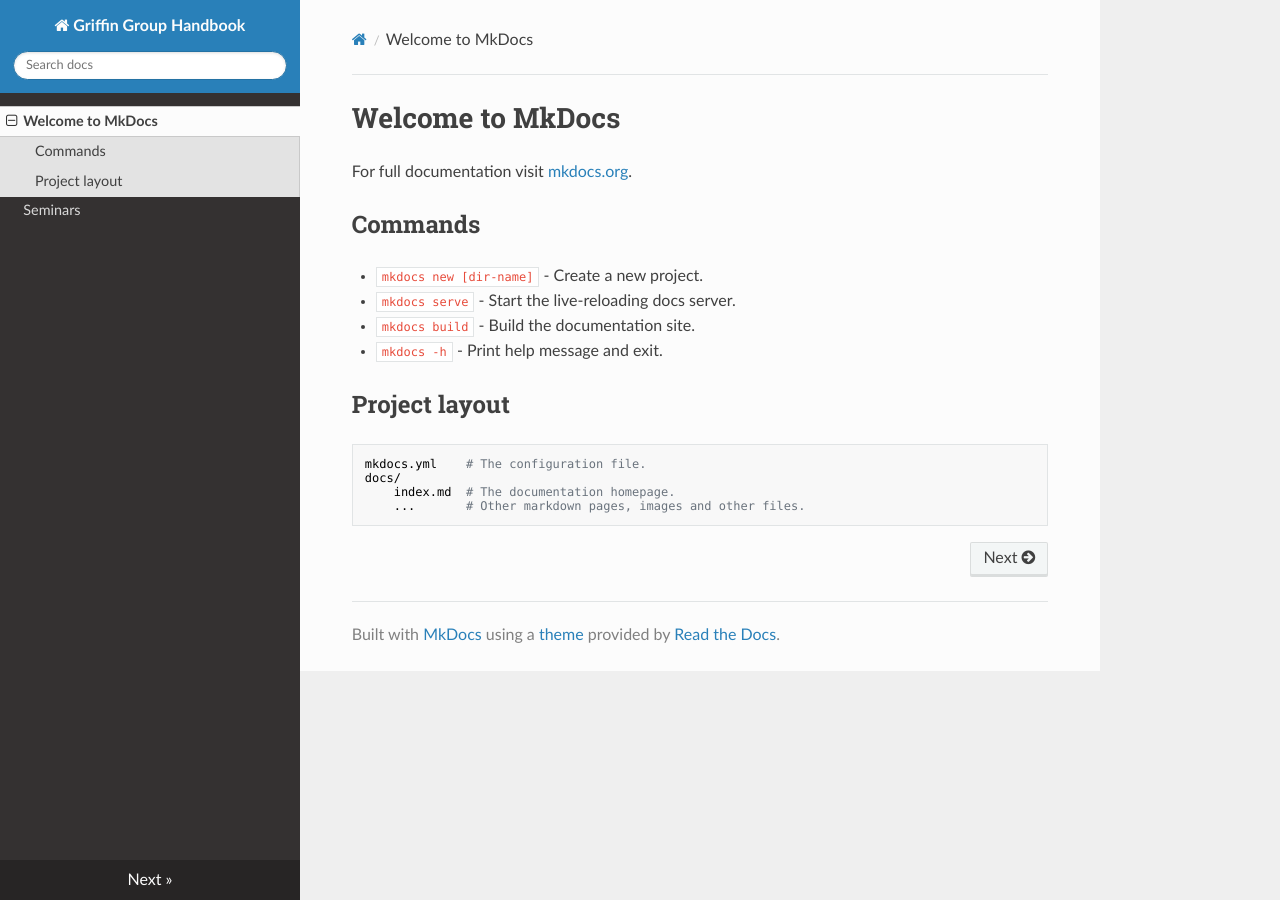
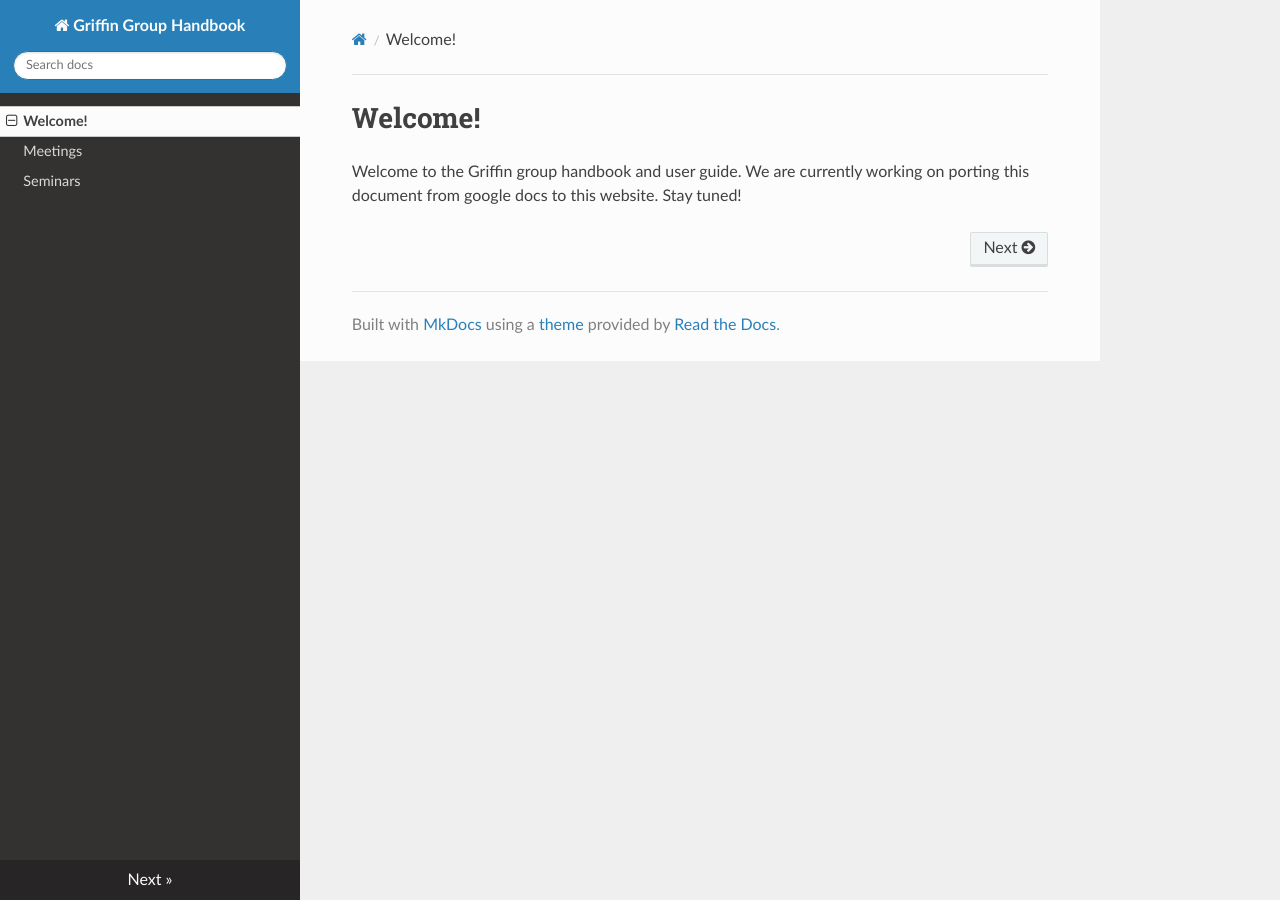
Before and after one commit to oashour/GriffinGroupHandbook, an MkDocs documentation site: the page built from docs/index.md, in a window 1280 px wide. Built offline with MkDocs 1.6.1, drawn with Linux system fonts in a browser that asks for light colours; nearby versions of some CDN libraries.

Commit message:
Add meetings page

```diff
--- a/docs/index.md
+++ b/docs/index.md
@@ -1,17 +1,3 @@
-# Welcome to MkDocs
+# Welcome!
 
-For full documentation visit [mkdocs.org](https://www.mkdocs.org).
-
-## Commands
-
-* `mkdocs new [dir-name]` - Create a new project.
-* `mkdocs serve` - Start the live-reloading docs server.
-* `mkdocs build` - Build the documentation site.
-* `mkdocs -h` - Print help message and exit.
-
-## Project layout
-
-    mkdocs.yml    # The configuration file.
-    docs/
-        index.md  # The documentation homepage.
-        ...       # Other markdown pages, images and other files.
+Welcome to the Griffin group handbook and user guide. We are currently working on porting this document from google docs to this website. Stay tuned!
```
Also changed, not shown: docs/meetings.md (added, +7 -0 lines).
